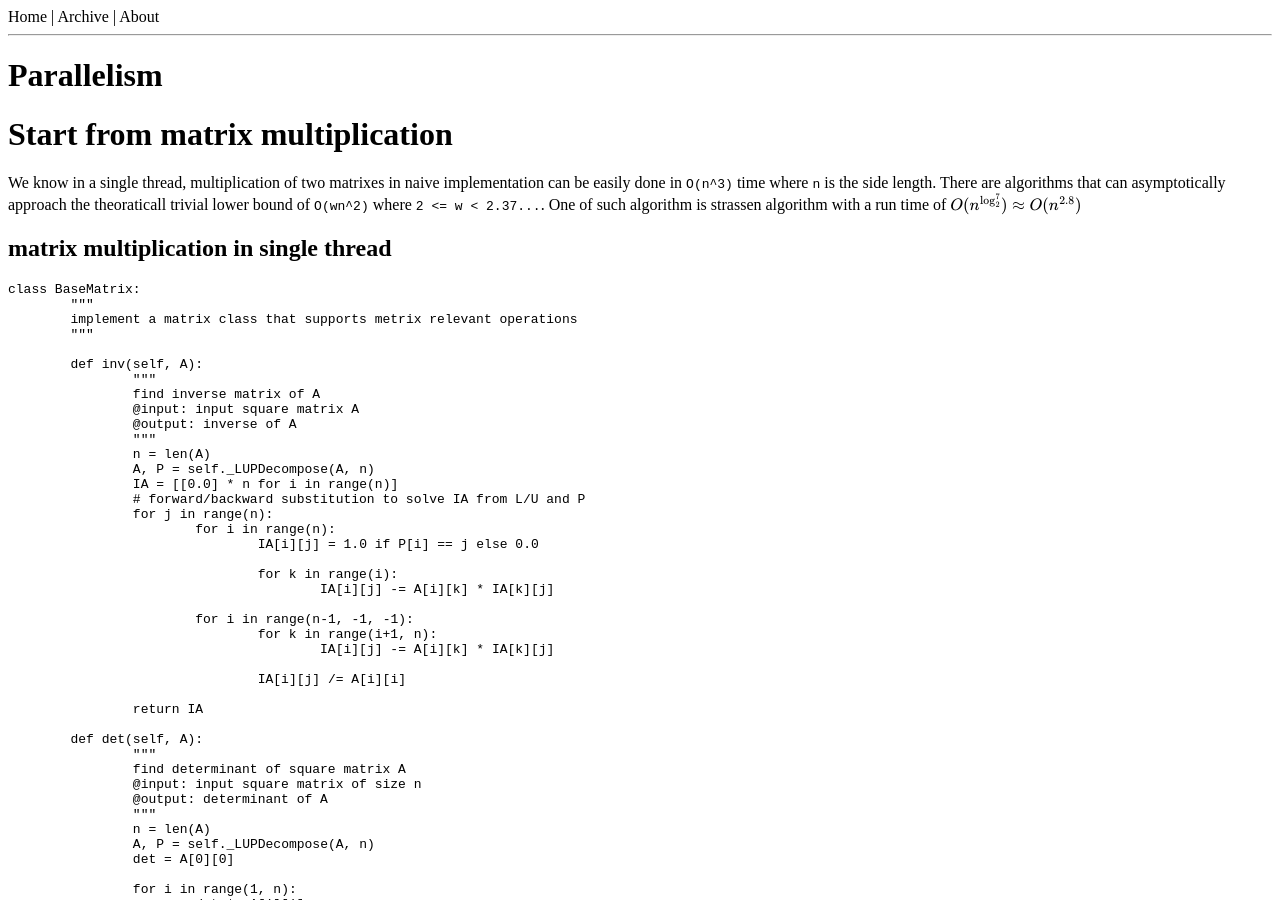
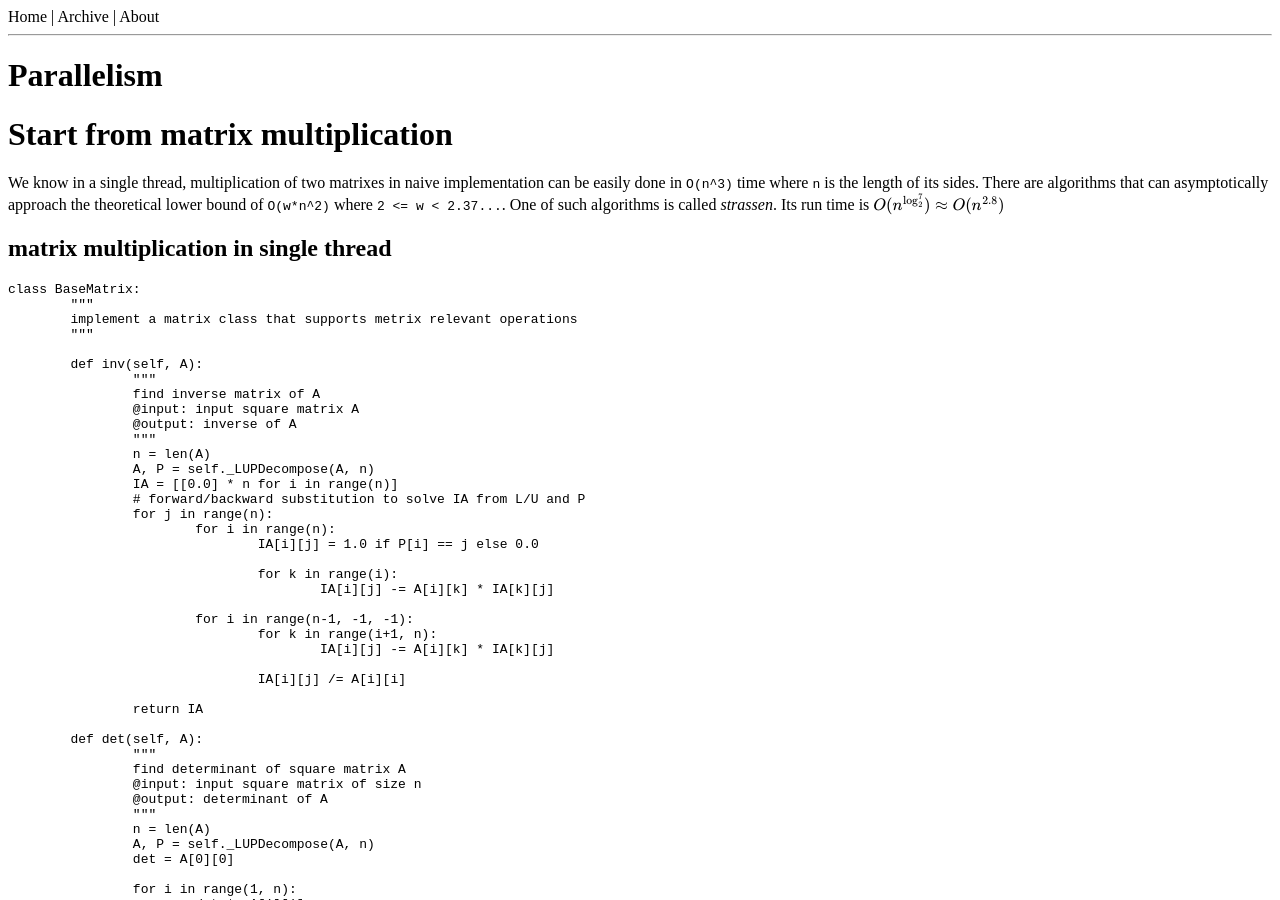
Before and after one commit to hzhaoc/hzhaoc.github.io, a Jekyll site: the page built from _posts/2023-12-31-parallelism.md, in a window 1280 px wide and 900 px high. Built offline with Jekyll 4.4.1, drawn with Linux system fonts in a browser that asks for light colours; formulas are drawn with MathJax 3.

Commit message:
edit article

````diff
--- a/_posts/2023-12-31-parallelism.md
+++ b/_posts/2023-12-31-parallelism.md
@@ -6,7 +6,7 @@ brief: 'when linear algebra meets distributed computing'
 ---
 
 # Start from matrix multiplication
-We know in a single thread, multiplication of two matrixes in naive implementation can be easily done in `O(n^3)` time where `n` is the side length. There are algorithms that can asymptotically approach the theoraticall trivial lower bound of `O(wn^2)` where `2 <= w < 2.37...`. One of such algorithm is strassen algorithm with a run time of $O(n^{\log_2^{7}})\approx{O(n^{2.8})}$
+We know in a single thread, multiplication of two matrixes in naive implementation can be easily done in `O(n^3)` time where `n` is the length of its sides. There are algorithms that can asymptotically approach the theoretical lower bound of `O(w*n^2)` where `2 <= w < 2.37...`. One of such algorithms is called *strassen*. Its run time is $O(n^{\log_2^{7}})\approx{O(n^{2.8})}$
 
 ## matrix multiplication in single thread
 ```python
````
